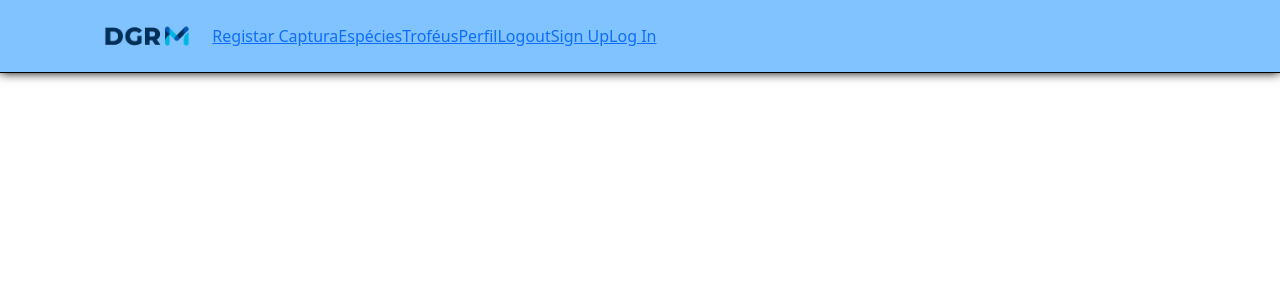
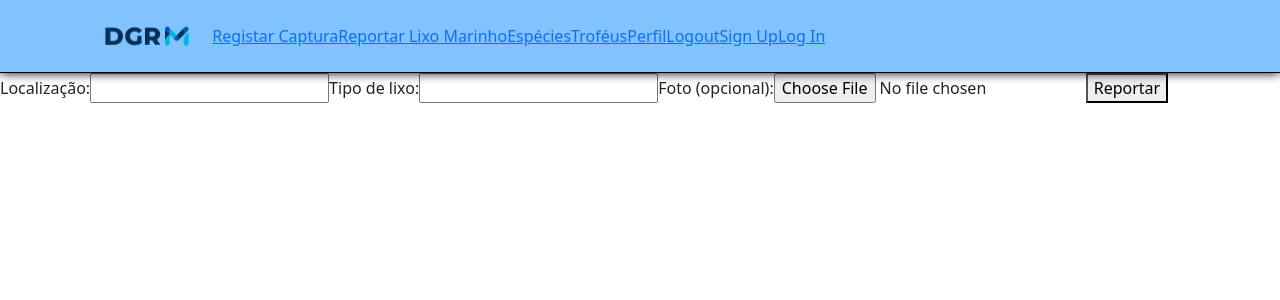
Before and after one commit to PrPedrosa/Project_3_Ironhack, a React (Create React App) app: page /add/trash in a window 1280 px wide. Shown: the top 300 px of the page. Built offline with nearby package versions, Linux system fonts and the light colour scheme.

Commit message:
adds report trash form

```diff
--- a/public/index.html
+++ b/public/index.html
@@ -24,7 +24,7 @@
       work correctly both with client-side routing and a non-root public URL.
       Learn how to configure a non-root public URL by running `npm run build`.
     -->
-    <title>React App</title>
+    <title>Pescar Nas Avencas</title>
   </head>
   <body>
     <noscript>You need to enable JavaScript to run this app.</noscript>
--- a/src/App.js
+++ b/src/App.js
@@ -14,6 +14,7 @@ import EditUserForm from './pages/EditUserForm';
 import AddFishForm from './pages/AddFishForm';
 import EditFishForm from './pages/EditFishForm';
 import UserFishes from './pages/UserFishes';
+import AddTrashForm from './pages/AddTrashForm';
 
 function App() {
   return (
@@ -48,6 +49,7 @@ function App() {
         <Route path='/userfishes' element={<UserFishes/>}/>
         <Route path='/add/fish/' element={<AddFishForm/>}/>
         <Route path='/edit/fish/:fishId' element={<EditFishForm/>}/>
+        <Route path='/add/trash' element={<AddTrashForm/>}/>
       </Routes>
     </div>
   );
--- a/src/components/NavBar.jsx
+++ b/src/components/NavBar.jsx
@@ -25,6 +25,7 @@ function NavBar() {
         <Navbar.Collapse id="basic-navbar-nav">
           <Nav className="me-auto">
             <NavLink to="/add/fishery">Registar Captura</NavLink>
+            <NavLink to="/add/trash">Reportar Lixo Marinho</NavLink>
             <NavLink to="/fishes">Espécies</NavLink>
             <NavLink to="/userfishes">Troféus</NavLink>
             <NavLink to="/profile">Perfil</NavLink>
--- /dev/null
+++ b/src/pages/AddTrashForm.jsx
@@ -0,0 +1,70 @@
+import {useState} from 'react'
+import axios from 'axios'
+import { useNavigate } from 'react-router-dom'
+
+function AddTrashForm() {
+    const [location, setLocation] = useState("")
+    const [trashType, setTrashType] = useState("")
+    const [image, setImage] = useState("")
+    const [loading, setLoading] = useState(false);
+
+    const handleLocation = (e) => setLocation(e.target.value)
+    const handleTrashType = (e) => setTrashType(e.target.value)
+    const handleUpload = async (e) => {
+        try {
+          setLoading(true);
+
+          //formData === enctype=multipart/formdata
+          const uploadData = new FormData();
+
+          //add the file to the formData
+          uploadData.append('image', e.target.files[0]);
+
+          //send the file to our api
+          const response = await axios.post(`${process.env.REACT_APP_API_URL}/upload`, uploadData);
+
+          console.log(response.data.fileUrl);
+          setImage(response.data.fileUrl);
+          setLoading(false);
+        } catch (error) {
+          console.log(error);
+          setLoading(false);
+        }
+    };
+
+    const navigate = useNavigate()
+    const handleSubmit = async (e) => {
+        e.preventDefault();
+        try {
+            await axios.post(`${process.env.REACT_APP_API_URL}/trash`, {location, trashType, image})
+
+            setImage("")
+            setLocation("")
+            setTrashType("")
+
+            navigate("/")
+        } catch (error) {
+            console.log(error)
+        }
+
+    }
+  return (
+    <div>
+      <form onSubmit={handleSubmit}>
+        <label htmlFor="location">Localização: </label>
+        <input type="text" name='location' id='location' onChange={handleLocation}/>
+
+        <label htmlFor="trashType">Tipo de lixo: </label>
+        <input type="text" name='trashType' id='trashType' onChange={handleTrashType}/>
+
+        <label htmlFor="image">Foto (opcional):</label>
+        {image && <img src={image} alt="current"/>}
+        <input type="file" name='image' id='image' onChange={handleUpload}/>
+
+        {!loading ? <button type="submit">Reportar</button> : <p>A carregar imagem...</p>}
+      </form>
+    </div>
+  )
+}
+
+export default AddTrashForm
```
